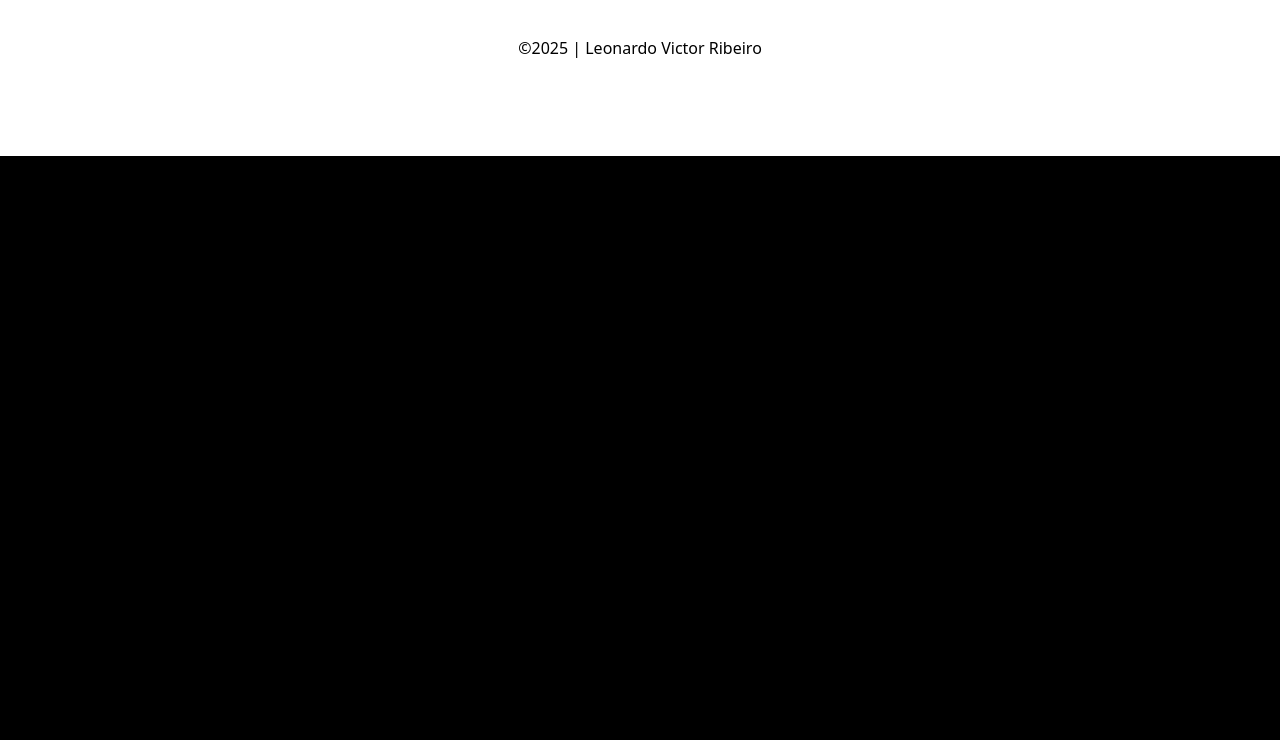
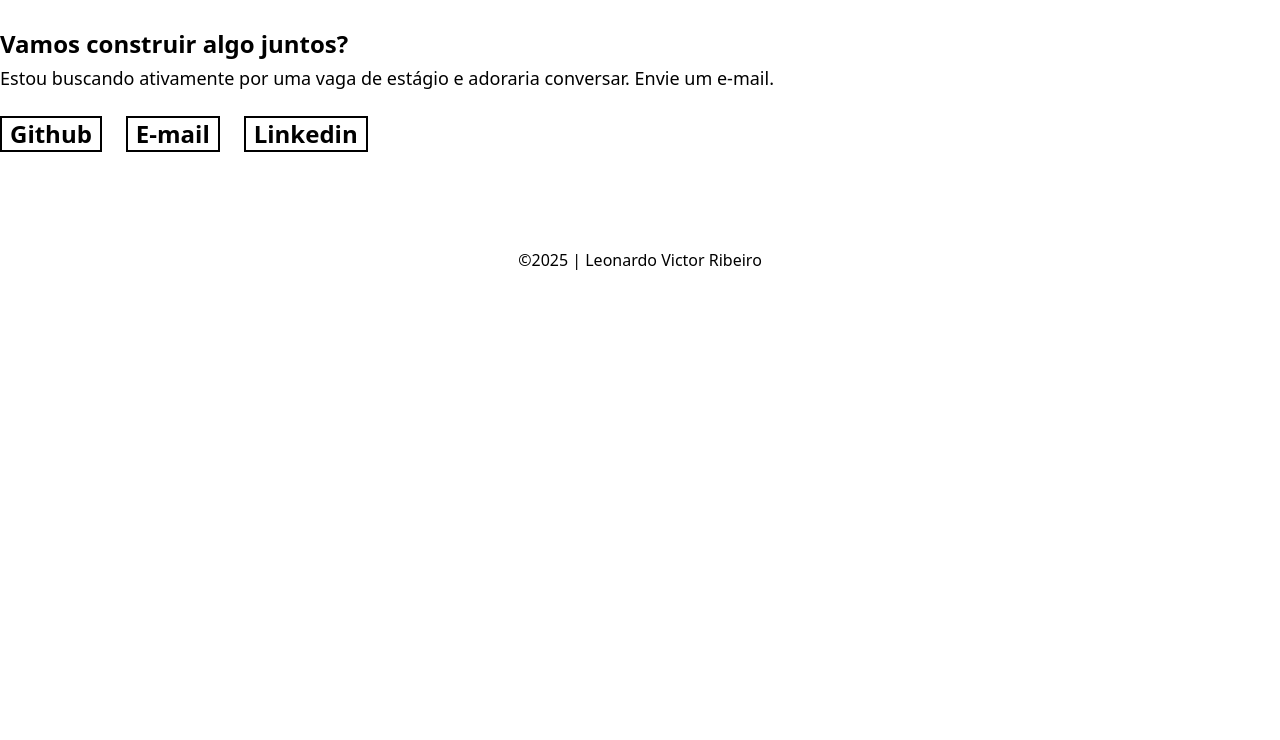
Before and after one commit to leonardo-victor-ribeiro/leonardo-victor-ribeiro.github.io, a plain HTML site: page index.html in a window 1280 px wide. Shown: the part 60-800 px from the top of the page. Drawn offline with nearby package versions, Linux system fonts and the light colour scheme.

Commit message:
adiciona seção contato

```diff
--- a/index.html
+++ b/index.html
@@ -6,9 +6,21 @@
     <title>Leonardo Ribeiro</title>
     <script src="https://cdn.jsdelivr.net/npm/@tailwindcss/browser@4"></script>
 </head>
-<body style="background-color: black;">
-    <div class="max-w-7xl" style="background-color: white;">
-        <footer class="py-24 flex justify-center">
+<body>
+    <div class="max-w-7xl m-auto">
+        <!-- contact -->
+        <section id="contact">
+            <h2 class="lg:text-4xl font-bold lg:mb-12">// Contato</h2>
+            <h3 class="lg:text-2xl font-semibold lg:mb-1">Vamos construir algo juntos?</h3>
+            <p class="lg:text-lg font-normal">Estou buscando ativamente por uma vaga de estágio e adoraria conversar. Envie um e-mail.</p>
+            <ul class="lg:text-2xl font-bold flex flex-row flex-wrap">
+                <li class="bg-white hover:bg-yellow-200 border-2 border-black hover:drop-shadow-xs/100 text-black lg:mr-6 lg:mt-6 cursor-pointer"><a class="p-2" href="#">Github</a></li>
+                <li class="bg-white hover:bg-yellow-200 border-2 border-black hover:drop-shadow-xs/100 text-black lg:mr-6 lg:mt-6 cursor-pointer"><a class="p-2" href="#">E-mail</a></li>
+                <li class="bg-white hover:bg-yellow-200 border-2 border-black hover:drop-shadow-xs/100 text-black lg:mr-6 lg:mt-6 cursor-pointer"><a class="p-2" href="#">Linkedin</a></li>
+            </ul>
+        </section>
+        <!-- footer -->
+        <footer id="footer" class="py-24 flex justify-center">
             <p>©2025 | Leonardo Victor Ribeiro</p>
         </footer>
     </div>
```
